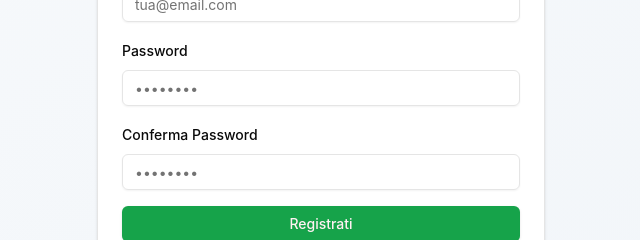
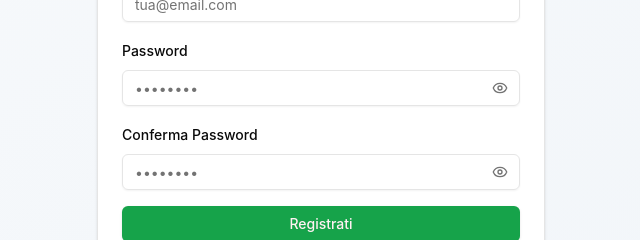
Before and after one commit to E-Lop/entro, a React (Vite) app: page /signup in a window 1280 px wide. Shown: the part 388-628 px from the top of the page, without its empty margins (319-959 px from the left). Built offline with nearby package versions, Linux system fonts and the light colour scheme; no server answers.

Commit message:
aggiunto toggle visibilità password

```diff
--- a/src/components/auth/AuthForm.tsx
+++ b/src/components/auth/AuthForm.tsx
@@ -1,6 +1,7 @@
 import { useState, useEffect } from 'react'
 import { useForm } from 'react-hook-form'
 import { zodResolver } from '@hookform/resolvers/zod'
+import { Eye, EyeOff } from 'lucide-react'
 import { useAuth } from '../../hooks/useAuth'
 import { loginSchema, signupSchema, type LoginFormData, type SignupFormData } from '../../lib/validations/auth.schemas'
 import { Button } from '../ui/button'
@@ -17,6 +18,8 @@
 export function AuthForm({ mode, onSuccess, prefillEmail, lockEmail }: AuthFormProps) {
   const { signIn, signUp } = useAuth()
   const [isSubmitting, setIsSubmitting] = useState(false)
+  const [showPassword, setShowPassword] = useState(false)
+  const [showConfirmPassword, setShowConfirmPassword] = useState(false)
 
   // Use appropriate schema based on mode
   const schema = mode === 'login' ? loginSchema : signupSchema
@@ -121,13 +124,28 @@
             <FormItem>
               <FormLabel>Password</FormLabel>
               <FormControl>
+                <div className="relative">
                   <Input
-                  type="password"
+                    type={showPassword ? 'text' : 'password'}
                     placeholder="••••••••"
                     autoComplete={mode === 'login' ? 'current-password' : 'new-password'}
                     disabled={isSubmitting}
+                    className="pr-10"
                     {...field}
                   />
+                  <button
+                    type="button"
+                    onClick={() => setShowPassword(!showPassword)}
+                    className="absolute right-3 top-1/2 -translate-y-1/2 text-muted-foreground hover:text-foreground transition-colors"
+                    tabIndex={-1}
+                  >
+                    {showPassword ? (
+                      <EyeOff className="h-4 w-4" />
+                    ) : (
+                      <Eye className="h-4 w-4" />
+                    )}
+                  </button>
+                </div>
               </FormControl>
               <FormMessage />
             </FormItem>
@@ -143,13 +161,28 @@
               <FormItem>
                 <FormLabel>Conferma Password</FormLabel>
                 <FormControl>
+                  <div className="relative">
                     <Input
-                    type="password"
+                      type={showConfirmPassword ? 'text' : 'password'}
                       placeholder="••••••••"
                       autoComplete="new-password"
                       disabled={isSubmitting}
+                      className="pr-10"
                       {...field}
                     />
+                    <button
+                      type="button"
+                      onClick={() => setShowConfirmPassword(!showConfirmPassword)}
+                      className="absolute right-3 top-1/2 -translate-y-1/2 text-muted-foreground hover:text-foreground transition-colors"
+                      tabIndex={-1}
+                    >
+                      {showConfirmPassword ? (
+                        <EyeOff className="h-4 w-4" />
+                      ) : (
+                        <Eye className="h-4 w-4" />
+                      )}
+                    </button>
+                  </div>
                 </FormControl>
                 <FormMessage />
               </FormItem>
```
Lines whose indentation alone changed are shown as unchanged.
